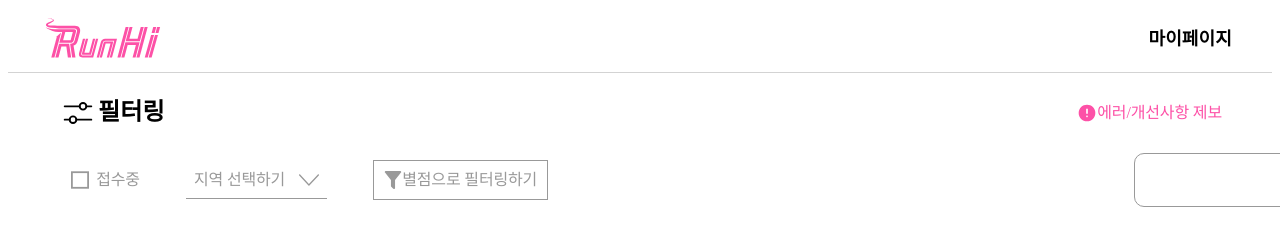
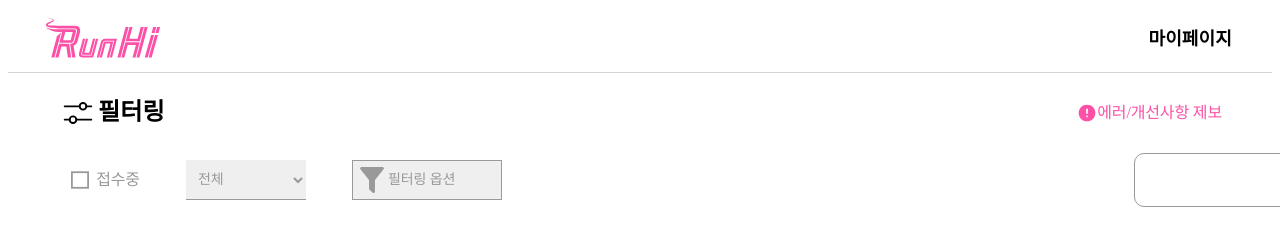
Before and after one commit to Run-Hi/run-hi-client, a Next.js app: page / in a window 1280 px wide. Shown: the top 250 px of the page. Built offline with nearby package versions, Linux system fonts and the light colour scheme.

Commit message:
update: 필터 선택 div에서 option으로 변경

```diff
--- a/src/components/page/list.tsx
+++ b/src/components/page/list.tsx
@@ -3,9 +3,32 @@ import Image from "next/image";
 import font from "@/components/fonts/boldFont";
 import pretendardFont from "@/components/fonts/pretendardFont";
 import StarRate from "@/components/starRate";
+import {useRouter, useSearchParams} from "next/navigation";
+import {useEffect, useState} from "react";
 
 
 const List = () => {
+
+    const [place, setPlace] = useState('')
+    const [accepting, setAccepting] = useState(false)
+    const [filtering, setFiltering] = useState('')
+    const [search, setSearch] = useState('')
+
+
+    useEffect(() => {
+
+    }, [place, accepting, filtering])
+
+    const router = useRouter();
+    const params = useSearchParams();
+
+    const handleSearchChanged = () => {
+        setAccepting(false)
+        setPlace('전체')
+        setFiltering("NONE")
+        router.push(`/?name=` + encodeURIComponent(search));
+    };
+
     return <StyledMainLayout>
         <StyledFilteringTitle>
             <StyledFilteringLogo>
@@ -18,22 +41,47 @@ const List = () => {
             </StyledErrorButton>
         </StyledFilteringTitle>
         <StyledFilteringBar>
-            <StyledLocationButton>
-                <Image src={"/assets/svgs/unChecked.svg"} alt={"unchecked"} width={18} height={18}/>
+            <StyledLocationButton onClick={() => setAccepting(!accepting)}>
+                {accepting ? <Image src={"/assets/svgs/checked.svg"} alt={"unchecked"} width={18} height={18}/> :
+                    <Image src={"/assets/svgs/unChecked.svg"} alt={"unchecked"} width={18} height={18}/>}
                 <StyledAcceptingSpan>접수중</StyledAcceptingSpan>
             </StyledLocationButton>
-            <StyledLocationFilter>
-                <StyledFilterSpan>지역 선택하기</StyledFilterSpan>
-                <Image src={"/assets/svgs/arrow.svg"} alt={"arrow"} width={20} height={20}/>
+            <StyledLocationFilter value={place} onChange={e => {
+                setPlace(e.target.value)
+            }}>
+                <option>전체</option>
+                <option>서울</option>
+                <option>부산</option>
+                <option>대구</option>
+                <option>인천</option>
+                <option>대전</option>
+                <option>광주</option>
+                <option>울산</option>
+                <option>강원</option>
+                <option>경기</option>
+                <option>경남</option>
+                <option>경북</option>
+                <option>전남</option>
+                <option>전북</option>
+                <option>제주</option>
+                <option>충남</option>
+                <option>충북</option>
             </StyledLocationFilter>
-            <StyledStarFilter>
-                <Image src={"/assets/svgs/funnel.svg"} alt={"funnel"} width={18} height={18}/>
-                <StyledFilterSpan>별점으로 필터링하기</StyledFilterSpan>
+            <StyledStarFilter value={filtering} onChange={e => setFiltering(e.target.value)}>
+                <option value="NONE">필터링 옵션</option>
+                <option value="STARHIGH">별점 높은 순</option>
+                <option value="STARLOW">별점 낮은 순</option>
+                <option value="HARD">난이도 높은 순</option>
+                <option value="EASY">난이도 낮은 순</option>
             </StyledStarFilter>
             <SearchingBar>
-                <StyledInput type="text"/>
+                <StyledInput type="text" value={search} onChange={e => setSearch(e.target.value)} onKeyDown={(e) => {
+                    if (e.key === "Enter") {
+                        handleSearchChanged();
+                    }
+                }}/>
                 <Image style={{position: "absolute", right: "12px", top: "14px"}} src={"/assets/svgs/search.svg"}
-                       alt={"search"} width={20} height={20}/>
+                       alt={"search"} width={20} height={20} onClick={handleSearchChanged}/>
             </SearchingBar>
         </StyledFilteringBar>
         <CardContainer>
@@ -194,7 +242,7 @@ const StyledCard = styled.div<{ $imageUrl: string }>`
     height: 250px;
     border-radius: 10px;
     position: relative;
-    box-shadow: 0px 2px 2px 0px rgba(95,95,95,0.5);
+    box-shadow: 0 2px 2px 0 rgba(95, 95, 95, 0.5);
 `
 const StyledFilteringLogo = styled.div`
     display: flex;
@@ -255,23 +303,32 @@ const StyledAcceptingSpan = styled.span`
     color: #999999
 `
 
-const StyledLocationFilter = styled.div`
-    display: flex;
-    height: fit-content;
+const StyledLocationFilter = styled.select`
+    height: 40px;
+    width: 120px;
+    border: none;
     gap: 14px;
-    padding: 6px 8px;
-    align-items: center;
     color: #999999;
     border-bottom: 1px solid;
+    ${font.BOLD_p3};
+    padding: 0 8px;
 `
 
-const StyledStarFilter = styled.div`
-    display: flex;
-    align-items: center;
-    height: fit-content;
+const StyledStarFilter = styled.select`
+    height: 40px;
+    width: 150px;
+    gap: 14px;
+    padding-left: 35px;
+    color: #999999;
     border: 1px solid;
-    color: #999999;
-    padding: 6px 10px;
+    ${font.BOLD_p3};
+
+    appearance: none;
+    background-image: url("/assets/svgs/funnel.svg");
+    background-repeat: no-repeat;
+    background-size: 26px 26px;
+    background-position: 6px;
+
 `
 
 const StyledFilteringBar = styled.div`
@@ -287,7 +344,7 @@ const StyledFilteringBar = styled.div`
 
 const StyledFilterSpan = styled.span`
     align-content: center;
-    ${font.BOLD_p2};
+    ${font.BOLD_p3};
     color: #999999;
 `
 
```
